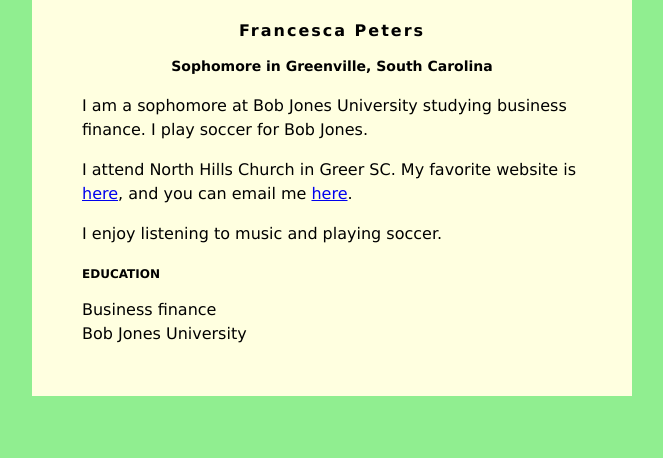
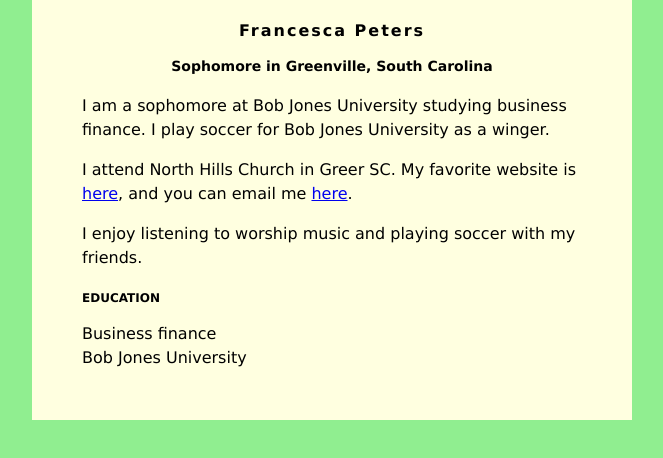
Before and after one commit to FrancescaPeters/FrancescaPeters.github.io, a plain HTML site: page index.html in a window 1280 px wide. Shown: the whole page, without its empty margins (308-971 px from the left). Drawn offline with Linux system fonts and the light colour scheme.

Commit message:
Update index.html

```diff
--- a/index.html
+++ b/index.html
@@ -33,14 +33,14 @@ h3 {
         <h1>Francesca Peters</h1>
         <h2>Sophomore in Greenville, South Carolina</h2>
 
-         <p>I am a sophomore at Bob Jones University studying business finance. I play soccer for Bob Jones.</p>
+         <p>I am a sophomore at Bob Jones University studying business finance. I play soccer for Bob Jones University as a winger.</p>
          <p>
             I attend North Hills Church in Greer SC. My favorite website is
             <a href="https://www.thesaurus.com/">here</a>, and you can email me
             <a href="mailto:fpete323@students.bju.edu">here</a>.
          </p>
          <p>
-            I enjoy listening to music and playing soccer.
+            I enjoy listening to worship music and playing soccer with my friends.
          </p>
         <h3>EDUCATION</h3>
           Business finance<br />
```
